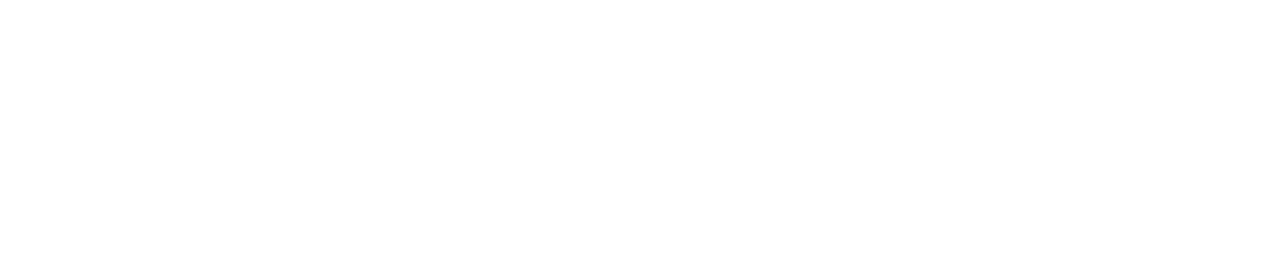
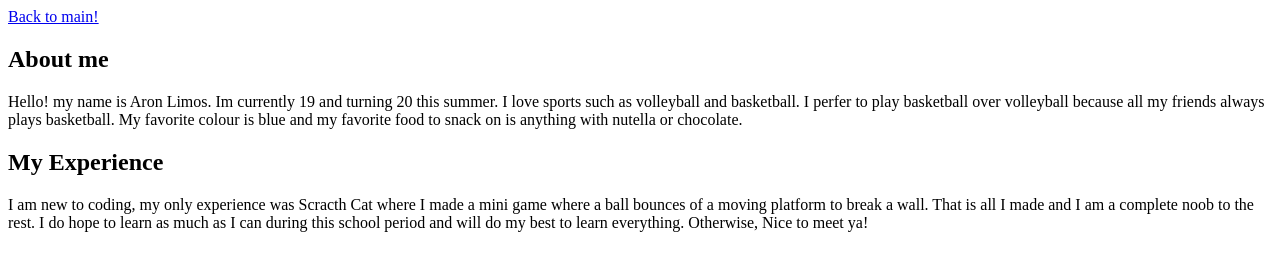
Before and after one commit to AronLimos/AronLimos.github.io, a plain HTML site: page index.html in a window 1280 px wide. Drawn offline with Linux system fonts and the light colour scheme.

Commit message:
Update index.html try

```diff
--- a/index.html
+++ b/index.html
@@ -1,12 +1,25 @@
 <!DOCTYPE html>
 <html>
-  <head>
-    <title>Test Page</title>
-  </head>
-</html>
+
+<head>
+    <title>About me!</title>
+</head>
 
 <body>
-  <head>
-   <title>Hi, Welcomne to my Website</title>
-  </head>
+    <nav>
+        <a href="main_index.html">Back to main!</a>
+        <h1>About me</h1>
+        <p>Hello! my name is Aron Limos. Im currently 19 and turning 20 this summer. I love sports such as volleyball
+            and basketball. I perfer to play basketball over volleyball because all my friends always plays basketball.
+            My favorite colour is blue and my favorite food to snack on is anything with nutella or chocolate.
+
+        <h2>My Experience</h2>
+        <p>I am new to coding, my only experience was Scracth Cat where I made a mini game where a ball bounces of a
+            moving platform to break a wall. That is all I made and I am a complete noob to the rest. I do hope to learn
+            as much
+            as I can during this school period and will do my best to learn everything. Otherwise, Nice to meet ya!
+        </p>
+    </nav>
 </body>
+
+</html>
```
